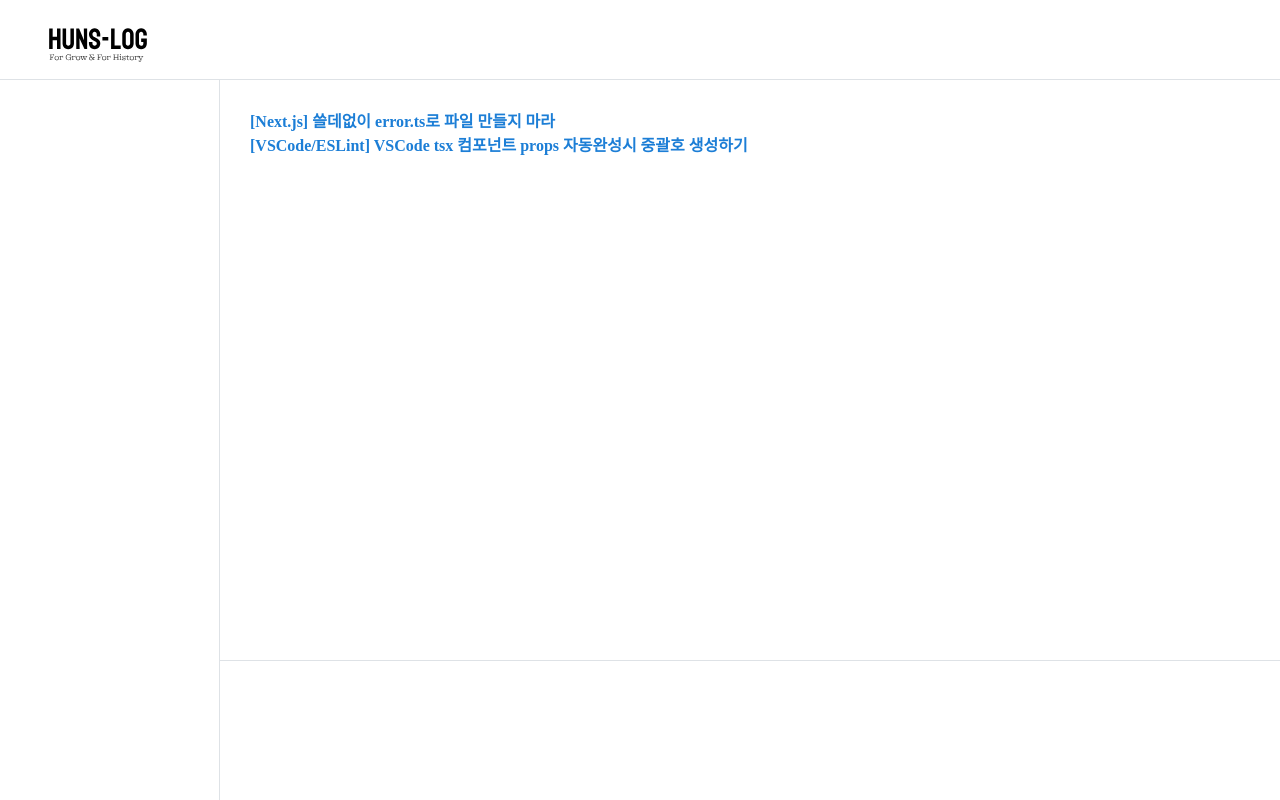
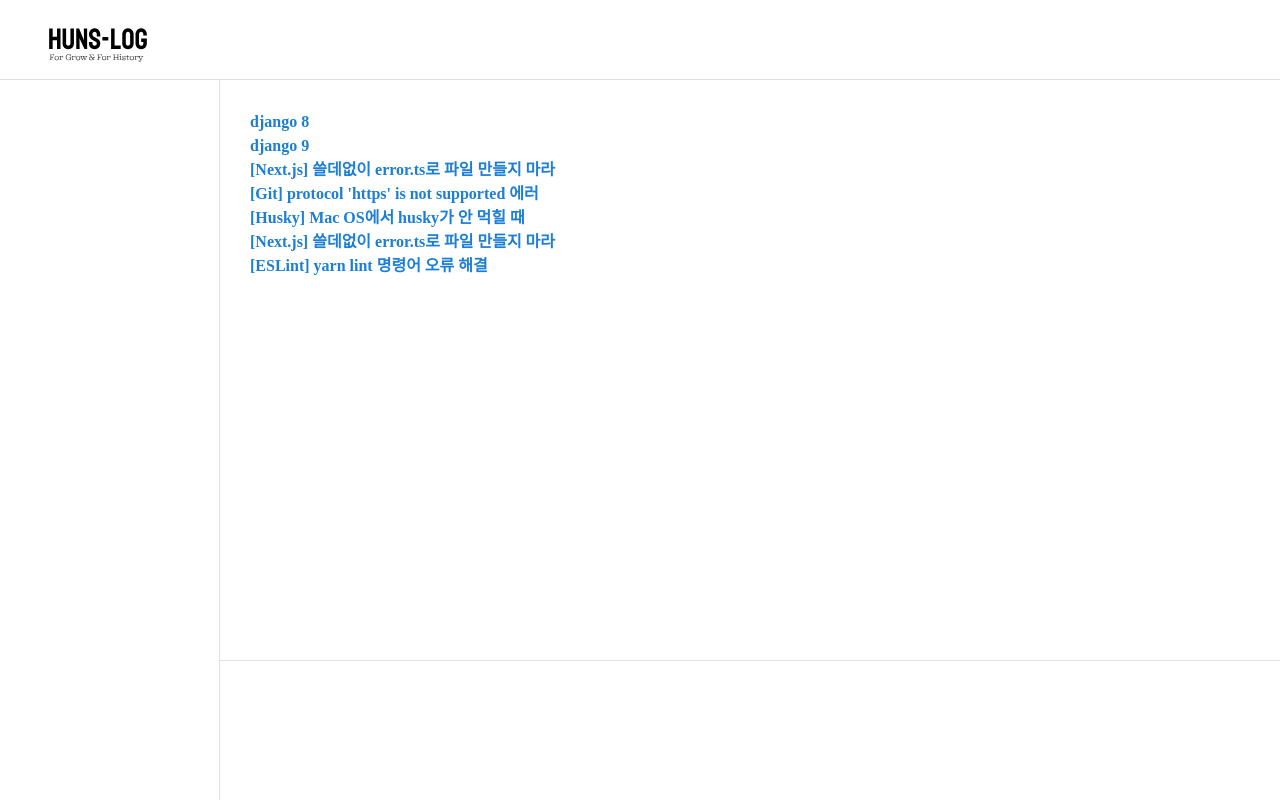
Before and after one commit to Orchemi/huns-log, a Next.js app: page / in a window 1280 px wide. Built offline with nearby package versions, Linux system fonts and the light colour scheme.

Commit message:
Feat: Home 샘플 포스트 링크 추가

```diff
--- a/src/components/pages/Home/Home.tsx
+++ b/src/components/pages/Home/Home.tsx
@@ -2,30 +2,64 @@ import classnames from 'classnames/bind';
 import Link from 'next/link';
 import styles from './Home.module.scss';
 const cx = classnames.bind(styles);
+
+const DummyLink = ({
+  href,
+  children,
+}: {
+  href: string;
+  children: React.ReactNode;
+}) => (
+  <li>
+    <Link href={href}>{children}</Link>
+  </li>
+);
 
 const Dummy = () => {
   const BLOG_POST_ROUTES = {
     DEV: {
       TROUBLE_SHOOTING: '/blog/dev/trouble-shooting',
     },
+    BACKEND: {
+      FRAMEWORK: {
+        DJANGO: '/blog/backend/framework/django',
+      },
+    },
   };
   return (
     <div>
       <ul>
-        <li>
-          <Link
-            href={`${BLOG_POST_ROUTES.DEV.TROUBLE_SHOOTING}/next-api-route-file-name`}
-          >
-            [Next.js] 쓸데없이 error.ts로 파일 만들지 마라
-          </Link>
-        </li>
-        <li>
-          <Link
-            href={`${BLOG_POST_ROUTES.DEV.TROUBLE_SHOOTING}/eslint-curly-brace`}
-          >
-            [VSCode/ESLint] VSCode tsx 컴포넌트 props 자동완성시 중괄호 생성하기
-          </Link>
-        </li>
+        <DummyLink href={`${BLOG_POST_ROUTES.BACKEND.FRAMEWORK.DJANGO}/8`}>
+          django 8
+        </DummyLink>
+        <DummyLink href={`${BLOG_POST_ROUTES.BACKEND.FRAMEWORK.DJANGO}/9`}>
+          django 9
+        </DummyLink>
+        <DummyLink
+          href={`${BLOG_POST_ROUTES.DEV.TROUBLE_SHOOTING}/eslint-curly-brace`}
+        >
+          [Next.js] 쓸데없이 error.ts로 파일 만들지 마라
+        </DummyLink>
+        <DummyLink
+          href={`${BLOG_POST_ROUTES.DEV.TROUBLE_SHOOTING}/git-https-is-not-supported-error`}
+        >
+          {"[Git] protocol 'https' is not supported 에러"}
+        </DummyLink>
+        <DummyLink
+          href={`${BLOG_POST_ROUTES.DEV.TROUBLE_SHOOTING}/husky-setting-for-mac`}
+        >
+          [Husky] Mac OS에서 husky가 안 먹힐 때
+        </DummyLink>
+        <DummyLink
+          href={`${BLOG_POST_ROUTES.DEV.TROUBLE_SHOOTING}/next-api-route-file-name`}
+        >
+          [Next.js] 쓸데없이 error.ts로 파일 만들지 마라
+        </DummyLink>
+        <DummyLink
+          href={`${BLOG_POST_ROUTES.DEV.TROUBLE_SHOOTING}/yarn-lint-error`}
+        >
+          [ESLint] yarn lint 명령어 오류 해결
+        </DummyLink>
       </ul>
     </div>
   );
```
